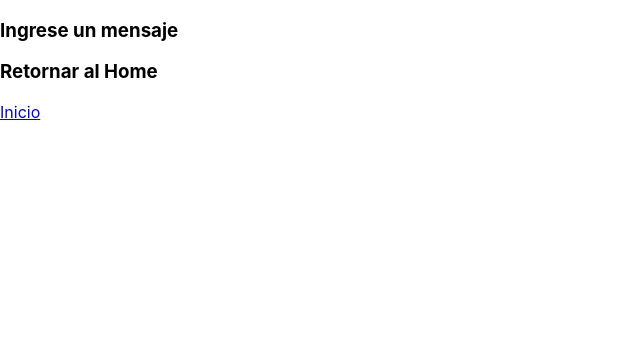
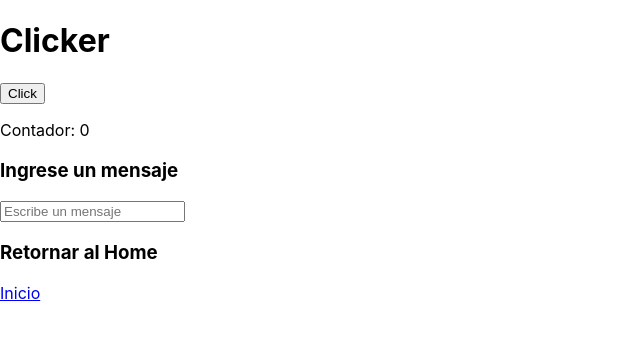
Before and after one commit to kateserna/parquesoft_desarrollo_de_software, a React (Create React App) app in the folder Entregables/React_I/appreact01/: page /input in a window 1280 px wide. Shown: the top 340 px of the page, without its empty margins (0-640 px from the left). Built offline with nearby package versions, Linux system fonts and the light colour scheme.

Commit message:
funcion input con estados de contador y mensaje

```diff
--- a/Entregables/React_I/appreact01/package.json
+++ b/Entregables/React_I/appreact01/package.json
@@ -3,6 +3,9 @@
   "version": "0.1.0",
   "private": true,
   "dependencies": {
+    "@emotion/react": "^11.13.3",
+    "@emotion/styled": "^11.13.0",
+    "@mui/material": "^6.1.7",
     "@testing-library/jest-dom": "^5.17.0",
     "@testing-library/react": "^13.4.0",
     "@testing-library/user-event": "^13.5.0",
--- a/Entregables/React_I/appreact01/src/componentes/input.jsx
+++ b/Entregables/React_I/appreact01/src/componentes/input.jsx
@@ -3,10 +3,24 @@ import { Link } from "react-router-dom";
 
 export default function Input(){
     const [mensaje, setMensaje] = useState("");
+    const [contador, setContador] = useState(0);
+    const handleClick = () => {
+        setContador(contador + 1);
+    }
+
 
     return(
         <div>
+            <h1>Clicker</h1>
+            <button onClick={handleClick}>Click</button>
+            <p>Contador: {contador}</p>
             <h3>Ingrese un mensaje</h3>
+            <input
+                type="text"
+                value={mensaje}
+                placeholder="Escribe un mensaje"
+                onChange={evento => {setMensaje(evento.target.value)}}
+            />
             <p>{mensaje}</p>
             <h3>Retornar al Home</h3>
             <Link to="/">Inicio</Link>
```
Also changed, not shown: 1 other file (tests, documents, lock files or other folders).
